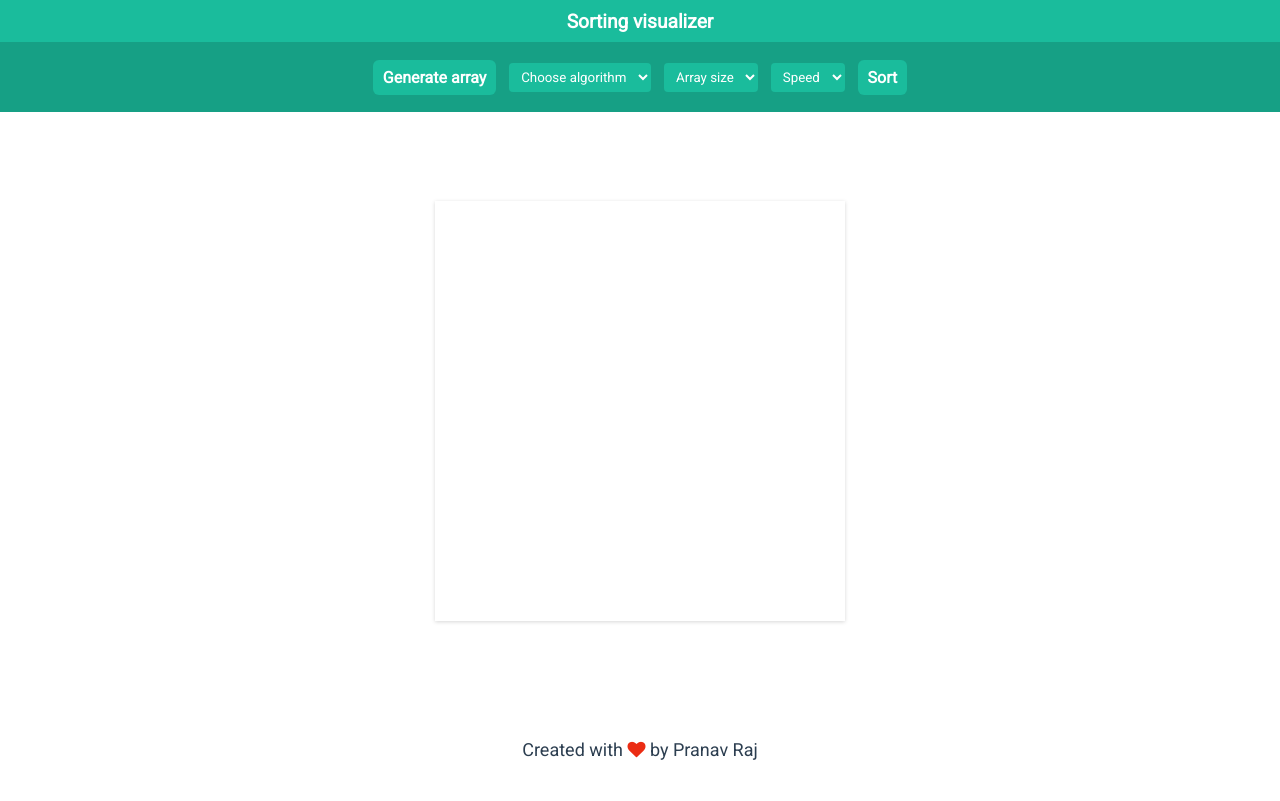
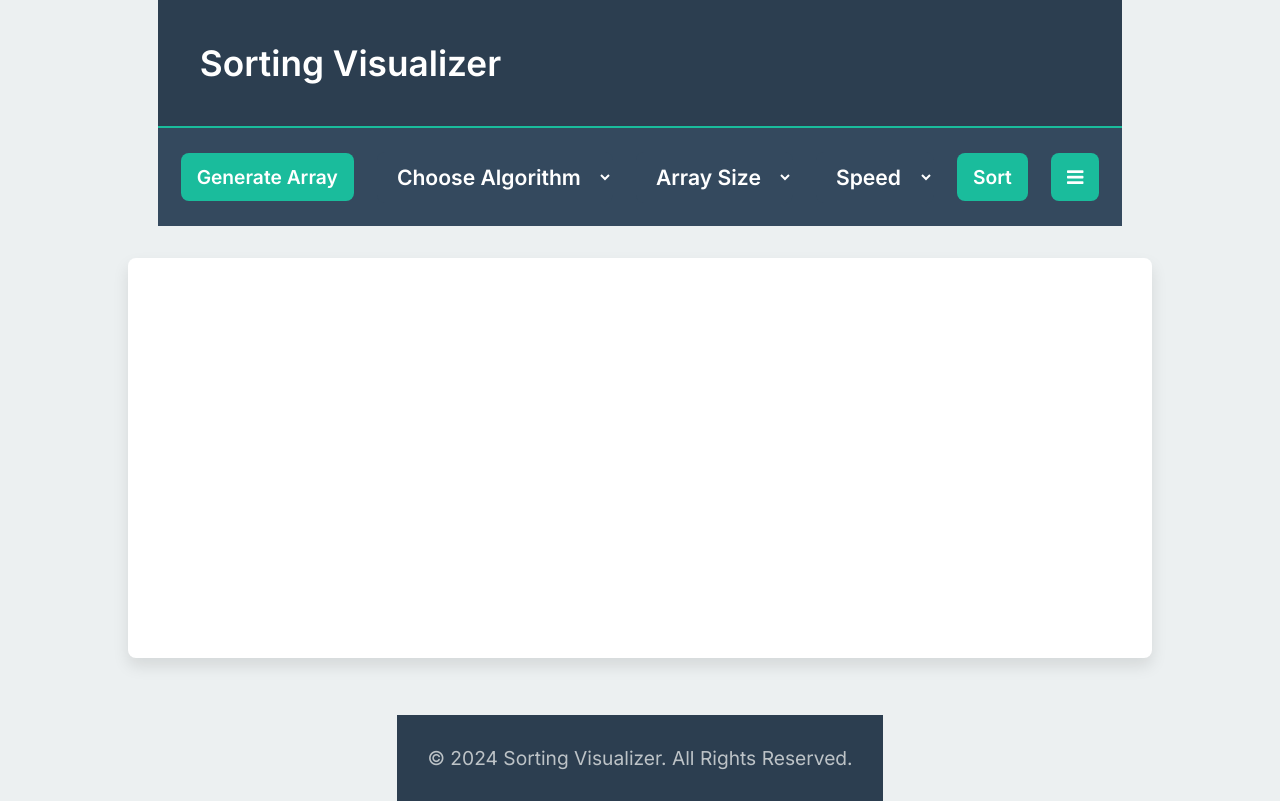
Before and after one commit to rajpranavxc/Sorting-Visualizer, a plain HTML site: page index.html in a window 1280 px wide. Drawn offline with Linux system fonts and the light colour scheme.

Commit message:
Updating UI

```diff
--- a/css/style.css
+++ b/css/style.css
@@ -1,173 +1,167 @@
 :root {
-  --primary-color: #1abc9c;
-  --secondary-color: #16a085;
+  --primary-color: #2c3e50;
+  --secondary-color: #34495e;
+  --highlight-color: #1abc9c;
+  --button-hover-color: #16a085;
+  --button-bg-color: #27ae60;
+  --footer-bg: #2c3e50;
+  --footer-text: #bdc3c7;
 }
+
 * {
-  /* Below is the standard CSS code one should add to get rid of default margins and padding which most of tge HTML elements have */
   margin: 0;
   padding: 0;
   box-sizing: border-box;
-  font-family: "Roboto", sans-serif;
+  font-family: "Inter", sans-serif;
   user-select: none;
 }
+
 body {
-  position: relative;
+  display: flex;
+  flex-direction: column;
+  justify-content: space-between;
+  align-items: center;
+  background-color: #ecf0f1;
   min-height: 100vh;
-  text-align: center;
-  display: flex;
-  justify-content: space-between;
-  flex-direction: column;
-  align-items: stretch;
+  color: #2c3e50;
 }
 
-/* Title CSS */
+/* Title */
 .title {
   background-color: var(--primary-color);
-  text-align: center;
-  font-size: 1.2em;
-  padding-block: 0.5em;
-  color: #fff;
+  color: white;
+  font-size: 2.2em;
+  font-weight: 600;
+  padding: 1.2em;
   cursor: pointer;
+  transition: background-color 0.3s;
+  border-bottom: 2px solid var(--highlight-color);
 }
 
-/* Navbar CSS */
+.title:hover {
+  background-color: var(--highlight-color);
+}
+
+/* Navbar */
 .navbar {
   display: flex;
   justify-content: center;
   align-items: center;
   flex-wrap: wrap;
-  gap: 0.8em;
-  font-size: 16px;
-  min-height: 70px;
-  padding-block: 0.6em;
+  gap: 1.2em;
+  font-size: 1.2em;
+  padding: 1.2em;
   background-color: var(--secondary-color);
-  transition: all 0.5s cubic-bezier(0.645, 0.045, 0.355, 1);
-}
-.navbar a {
-  all: unset;
-  cursor: pointer;
-  color: #fff;
-  font-weight: bold;
-  padding: 8px 10px;
-  border-radius: 6px;
-  transition: 0.3s;
-  background-color: #1abc9c;
-}
-.navbar a:hover {
-  background-color: transparent;
-}
-.navbar #menu {
-  width: fit-content;
-  outline: none;
-  border: none;
-  border-radius: 4px;
-  padding: 6px 8px;
-  background-color: #1abc9c;
-  color: white;
-}
-.navbar > .icon {
-  display: none;
-}
-#menu,
-#random,
-#start {
-  cursor: pointer;
+  width: 100%;
 }
 
-/* Center css */
+.navbar a,
+.navbar select {
+  padding: 12px 16px;
+  background-color: var(--highlight-color);
+  color: white;
+  border-radius: 8px;
+  cursor: pointer;
+  font-weight: 600;
+  transition: all 0.3s ease;
+}
+
+.navbar a:hover,
+.navbar select:hover {
+  background-color: var(--button-hover-color);
+}
+
+.navbar select {
+  background-color: var(--secondary-color);
+  color: white;
+  border: none;
+  font-size: 1.1em;
+}
+
+/* Array */
 .center {
-  margin: 0 auto;
-  box-shadow: rgba(0, 0, 0, 0.16) 0px 1px 4px; /* Added shadow to make page border free */
-  height: 420px;
-  width: 410px;
-  max-height: 731px;
+  display: flex;
+  justify-content: center;
+  align-items: center;
+  height: 400px;
+  width: 80%;
+  background-color: #fff;
+  box-shadow: 0 8px 16px rgba(0, 0, 0, 0.1);
+  margin-top: 2em;
+  border-radius: 8px;
 }
+
 .array {
   display: flex;
-  align-items: flex-start;
-  min-height: 100%;
+  justify-content: space-around;
+  align-items: flex-end;
+  width: 100%;
   height: 100%;
-  padding: 1rem;
-  flex-direction: row;
 }
+
 .cell {
-  display: flex;
-  align-items: flex-start;
-  flex: 0.5;
-  width: 0.000001%;
-  margin: 1px;
   background-color: #d6d6d6;
-  resize: horizontal;
-  position: relative;
-  transition: all 0.4s ease-in;
+  width: 15px;
+  margin: 0 2px;
+  transition: all 0.3s ease;
+  border-radius: 4px;
 }
+
 .cell.done {
   background-color: #9cec5b;
-  border-color: #9cec5b;
-  color: white;
-  transition: all 0.4s ease-out;
 }
+
 .cell.visited {
-  border-color: #6184d8;
   background-color: #6184d8;
-  color: white;
-  transition: 0.5s;
 }
+
 .cell.current {
-  border-color: #50c5b7;
   background-color: #50c5b7;
-  color: white;
-  transition: all 0.4s ease-out;
 }
+
 .cell.min {
   background-color: #ff1493;
-  border-color: #ff1493;
-  color: white;
-  transition: all 0.4s ease-out;
 }
 
-/* Footer CSS */
-.fa.fa-heart {
-  color: #eb2c13;
-}
+/* Footer */
 footer {
+  background-color: var(--footer-bg);
+  padding: 1.6em;
+  color: var(--footer-text);
   text-align: center;
-  font-size: 18px;
-  color: #2c3e50;
-  padding: 1.6em;
-}
-.footer > p:nth-child(1) {
-  margin-bottom: 0.6em;
-}
-.link {
-  text-decoration: none;
-  font-weight: bold;
-  color: #ff5252;
-  font-size: 20px;
+  font-size: 1.2em;
+  margin-top: 3em;
 }
 
-@media screen and (max-width: 600px) {
+footer p {
+  margin: 0;
+}
+
+footer p a {
+  color: var(--highlight-color);
+  text-decoration: none;
+}
+
+footer p a:hover {
+  text-decoration: underline;
+}
+
+/* Responsive Design */
+@media (max-width: 600px) {
   .navbar {
-    gap: 0.4em;
+    flex-direction: column;
+    gap: 1em;
   }
+
   .title {
-    font-size: 17px;
+    font-size: 1.8em;
   }
-  .navbar *,
-  .navbar a {
-    font-size: 14px;
+
+  .navbar a,
+  .navbar select {
+    font-size: 1em;
   }
-  .footer {
-    font-size: 18px;
-  }
-  a#random {
-    order: 4;
-  }
-  a.start {
-    order: 5;
-  }
-}
-@media screen and (max-width: 550px) {
+
   .center {
     width: 95%;
   }
--- a/index.html
+++ b/index.html
@@ -1,39 +1,47 @@
 <!DOCTYPE html>
 <html lang="en">
-
   <head>
     <meta charset="UTF-8" />
     <meta name="viewport" content="width=device-width, initial-scale=1.0" />
-  <link rel="stylesheet" href="https://cdnjs.cloudflare.com/ajax/libs/font-awesome/4.7.0/css/font-awesome.min.css" />
+    <link
+      rel="stylesheet"
+      href="https://cdnjs.cloudflare.com/ajax/libs/font-awesome/4.7.0/css/font-awesome.min.css"
+    />
     <link rel="preconnect" href="https://fonts.googleapis.com" />
     <link rel="preconnect" href="https://fonts.gstatic.com" crossorigin />
-  <link href="https://fonts.googleapis.com/css2?family=Roboto:wght@300;400&display=swap" rel="stylesheet" />
-
+    <link
+      href="https://fonts.googleapis.com/css2?family=Roboto:wght@300;400&display=swap"
+      rel="stylesheet"
+    />
+    <link
+      href="https://fonts.googleapis.com/css2?family=Inter:wght@400;600&display=swap"
+      rel="stylesheet"
+    />
     <link rel="shortcut icon" type="image/x-icon" href="favicon.ico" />
     <link rel="stylesheet" href="./css/style.css" />
-  <title>Sorting visualizer</title>
+    <title>Sorting Visualizer</title>
   </head>
 
   <body>
     <div class="nav-container">
       <h2 class="title" onclick="window.location.reload()">
-      Sorting visualizer
+        Sorting Visualizer
       </h2>
       <div class="navbar" id="navbar">
-      <a id="random" onclick="RenderScreen()">Generate array</a>
-      <span class="options">
-        <select name="select sort algorithm" id="menu" class="algo-menu">
-          <option value="0">Choose algorithm</option>
+        <a id="random" onclick="RenderScreen()">Generate Array</a>
+        <div class="options">
+          <select name="sort algorithm" id="menu" class="algo-menu">
+            <option value="0">Choose Algorithm</option>
             <option value="1">Bubble Sort</option>
             <option value="2">Selection Sort</option>
             <option value="3">Insertion Sort</option>
             <option value="4">Merge Sort</option>
             <option value="5">Quick Sort</option>
           </select>
-      </span>
-      <span class="options">
-        <select name="select array size" id="menu" class="size-menu">
-          <option value="0">Array size</option>
+        </div>
+        <div class="options">
+          <select name="array size" id="menu" class="size-menu">
+            <option value="0">Array Size</option>
             <option value="5">5</option>
             <option value="10">10</option>
             <option value="15">15</option>
@@ -41,14 +49,9 @@
             <option value="30">30</option>
             <option value="40">40</option>
             <option value="50">50</option>
-          <option value="60">60</option>
-          <option value="70">70</option>
-          <option value="80">80</option>
-          <option value="90">90</option>
-          <option value="100">100</option>
           </select>
-      </span>
-      <span class="options">
+        </div>
+        <div class="options">
           <select name="speed of visualization" id="menu" class="speed-menu">
             <option value="0">Speed</option>
             <option value="0.5">0.50x</option>
@@ -57,21 +60,22 @@
             <option value="2">2.00x</option>
             <option value="4">4.00x</option>
           </select>
-      </span>
+        </div>
         <a class="start">Sort</a>
         <a class="icon"><i class="fa fa-bars"></i></a>
       </div>
     </div>
+
     <div class="center">
       <div class="array"></div>
     </div>
+
     <footer class="footer">
-    <p>Created with <i class="fa fa-heart"></i> by Pranav Raj</p>
+      <p>&copy; 2024 Sorting Visualizer. All Rights Reserved.</p>
+    </footer>
 
-  </footer>
     <script src="./scripts/app.js"></script>
     <script src="./scripts/helper.js"></script>
     <script src="./scripts/sort-algorithms.js"></script>
   </body>
-
 </html>
```
Lines whose indentation alone changed are shown as unchanged.
